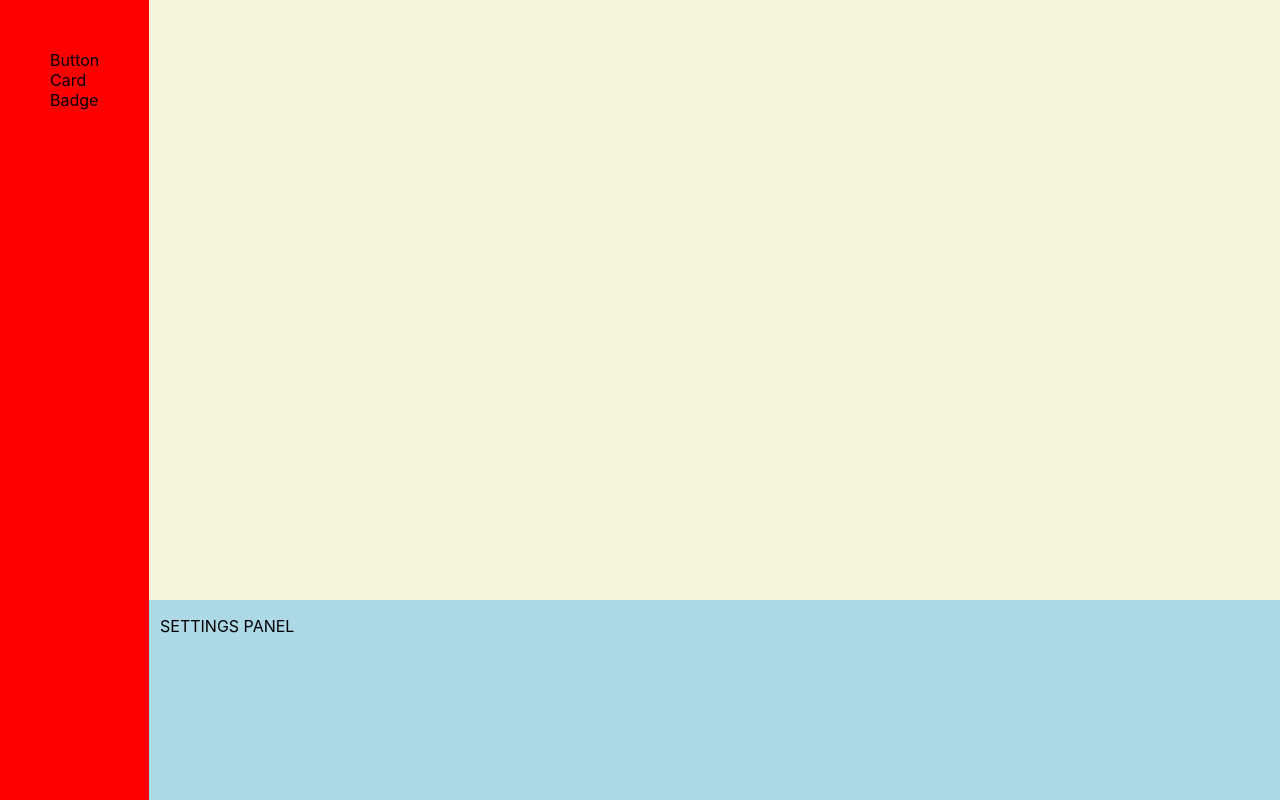
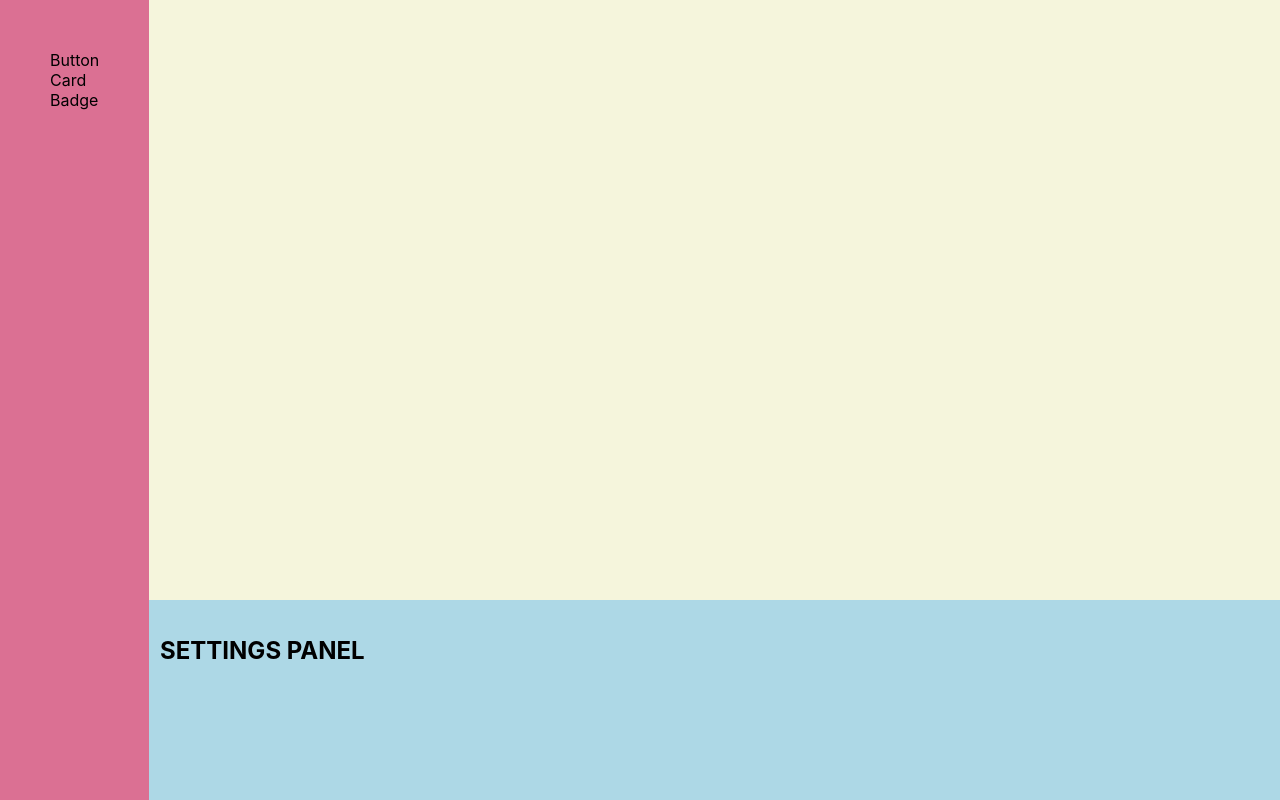
Before and after one commit to praneshpk/react-dnd-component-builder, a React (Create React App) app: page / in a window 1280 px wide. Built offline with nearby package versions, Linux system fonts and the light colour scheme.

Commit message:
enabling property modification

```diff
--- a/src/components/ComponentBuilder/ComponentBuilder.tsx
+++ b/src/components/ComponentBuilder/ComponentBuilder.tsx
@@ -1,20 +1,26 @@
 import React, { useState, Children } from 'react';
 import Library from './Library/Library';
+import { ComponentWrapper } from './Library/ComponentWrapper/ComponentWrapper';
 import Sandbox from './Sandbox/Sandbox';
 import Settings from './Settings/Settings';
 import { Button, Card, Badge } from '@material-ui/core';
 import './ComponentBuilder.scss';
 
 export default function ComponentBuilder() {
-    const [sandbox, setSandbox] = useState<any[]>([]);
-    const setChildren = (child) => {
-        console.log(sandbox);
-        setSandbox([...sandbox, child]);
-    }
+    const [sandbox, setSandbox] = useState<object>({});
+    const [focus, setFocus] = useState();
+
     const components = {
         'Button': {
             component: Button,
-            props: {},
+            props: {
+                variant: 'contained',
+                color: 'primary'
+            },
+            propTypes: {
+                variant: ['text', 'outlined', 'contained'],
+                size: ['small', 'medium', 'large']
+            },
             children: ['Button Component']
         },
         'Card': {
@@ -28,13 +34,32 @@ export default function ComponentBuilder() {
             children: ['Badge Component']
         }
     };
+    const addToSandbox = (id, element) => {
+        const component = (
+            <ComponentWrapper key={id} onClick={() => { setFocus(id); }}>
+                {element}
+            </ComponentWrapper>
+        );
+        setSandbox({ ...sandbox, [id]: component });
+        setFocus(id);
+    };
     return (
         <div className="ComponentBuilder">
             <Library components={components} />
-            <Sandbox components={components} setChildren={setSandbox}>
+            <Sandbox
+                components={components}
+                addToSandbox={addToSandbox}
+            >
                 {sandbox}
             </Sandbox>
-            <Settings setSandbox={setSandbox} sandbox={sandbox} />
+            <Settings
+                components={components}
+                sandbox={sandbox}
+                setSandbox={setSandbox}
+                addToSandbox={addToSandbox}
+                focus={focus}
+                setFocus={setFocus}
+            />
         </div>
     )
 }
--- a/src/components/ComponentBuilder/Library/ComponentWrapper/ComponentWrapper.tsx
+++ b/src/components/ComponentBuilder/Library/ComponentWrapper/ComponentWrapper.tsx
@@ -1,17 +1,16 @@
 import React, { useRef } from 'react';
 
-export function ComponentWrapper({ children }) {
+export function ComponentWrapper({ children, onClick = () => { } }) {
     function drag(evt) {
         if (typeof children === 'string' || children instanceof String) {
             evt.dataTransfer.setData("component", children);
         } else {
-            console.log(children.props.elid);
-            evt.dataTransfer.setData('component', children.props.elid);
+            evt.dataTransfer.setData('component', children.props.id);
         }
     }
 
     return (
-        <div className="ComponentWrapper" draggable="true" onDragStart={drag}>
+        <div className="ComponentWrapper" draggable="true" onDragStart={drag} onClick={onClick}>
             {children}
         </div>
     )
--- a/src/components/ComponentBuilder/Library/Library.scss
+++ b/src/components/ComponentBuilder/Library/Library.scss
@@ -1,8 +1,8 @@
 .Library {
-    z-index: 2;
+    z-index: 10;
     display: flex;
     position: fixed;
-    background: red;
+    background: palevioletred;
     height: 100%;
     flex-direction: column;
     padding: 50px;
--- a/src/components/ComponentBuilder/Sandbox/Sandbox.scss
+++ b/src/components/ComponentBuilder/Sandbox/Sandbox.scss
@@ -1,6 +1,6 @@
 .Sandbox {
-    // position: absolute;
-    z-index: 1;
+    position: relative;
+    z-index: 2;
     background: beige;
     height: 600px;
     // width: 100%;
@@ -11,4 +11,16 @@
         justify-content: center;
         padding: 1rem 10rem;
     }
+    &.mask::after {
+        z-index: 1;
+        content: 'Drop into sandbox';
+        font-size: 62px;
+        color: green;
+        background: rgba(255, 255, 255, .8);
+        position: absolute;
+        top: 0;
+        height: 100%;
+        width: 100%;
+        text-align: center;
+    }
 }
--- a/src/components/ComponentBuilder/Sandbox/Sandbox.tsx
+++ b/src/components/ComponentBuilder/Sandbox/Sandbox.tsx
@@ -1,51 +1,51 @@
-import React, { useState } from 'react';
+import React, { useState, useEffect } from 'react';
 import './Sandbox.scss';
-import { ComponentWrapper } from '../Library/ComponentWrapper/ComponentWrapper';
 
 import { generateKey } from '../Library/Library';
 export interface Props {
     components: object,
-    children: any,
-    setChildren: (children: any[]) => void
+    children?: object,
+    addToSandbox: (id: string, element: React.ReactNode) => void,
 }
-export default function Sandbox({ components, children = [], setChildren }: Props) {
-    //const [children, setChildren] = useState(Array());
+export default function Sandbox({ components, children = {}, addToSandbox }: Props) {
+    const [mask, setMask] = useState(false);
+    function dragOver(evt) {
+        evt.stopPropagation();
+        evt.preventDefault();
+        setMask(true);
+    }
 
-    function dragOver(evt) {
-        evt.preventDefault();
+    function dragLeave(evt) {
+        setMask(false);
     }
+
     function drop(evt) {
         evt.preventDefault();
+        setMask(false);
         const key = evt.dataTransfer.getData('component');
+
         if (key) {
             const split = key.split('_');
-            let elid = key;
+            let id = key;
             const el = components[split[0]];
-            if (split.length > 1) {
-                if (!children.some(e => e.key === key)) {
-                    const element = React.createElement(el.component, { ...el.props, elid }, el.children);
-                    setChildren([
-                        ...children,
-                        (<ComponentWrapper key={elid}>{element}</ComponentWrapper>)
-                    ]);
-                } else {
-                    console.log('just moving');
-                }
-            } else {
-                elid = generateKey(key);
-                const element = React.createElement(el.component, { ...el.props, elid }, el.children);
-                setChildren([
-                    ...children,
-                    (<ComponentWrapper key={elid}>{element}</ComponentWrapper>)
-                ]);
+            let add = true;
+            if (split.length === 1) {
+                id = generateKey(key);
+            } else if (key in children) {
+                console.log('just moving');
+                add = false;
+            }
+            if (add) {
+                const element = React.createElement(el.component, { ...el.props, id }, el.children);
+                addToSandbox(id, element);
             }
         }
 
     }
     return (
-        <div className="Sandbox" onDragOver={dragOver} onDrop={drop}>
+        <div className={`Sandbox ${mask ? 'mask' : ''}`} onDragOver={dragOver} onDragLeave={dragLeave} onDrop={drop}>
             <div className="content">
-                {children}
+                {Object.values(children)}
             </div>
         </div>
     )
--- a/src/components/ComponentBuilder/Settings/Settings.tsx
+++ b/src/components/ComponentBuilder/Settings/Settings.tsx
@@ -1,18 +1,69 @@
-import React, { useState } from 'react';
+import React, { useState, useEffect } from 'react';
 import './Settings.scss';
 
-export default function Settings({ setSandbox, sandbox }) {
-    const [content, setContent] = useState('Settings panel');
+export default function Settings({
+    components, sandbox, setSandbox, addToSandbox, focus, setFocus
+}) {
+    const [content, setContent] = useState(<h2>Settings panel</h2>);
+
     function drop(evt) {
-        console.log(evt);
+        const { [focus]: value, ...newSandbox } = sandbox;
+        setSandbox(newSandbox);
+        setContent(<h2>Settings panel</h2>);
+        setFocus();
     }
     function dragOver(evt) {
-        setContent('Drag here to delete!');
-        // console.log('dragging over!', evt);
+        evt.stopPropagation();
+        evt.preventDefault();
+        setContent(<h2>Drag here to delete!</h2>);
     }
     function dragLeave(evt) {
-        setContent('Settings panel');
+        setContent(focus ? createSettings() : <h2>Settings panel</h2>);
+
     }
+    function createSettings() {
+        const props = sandbox[focus].props.children.props;
+        const { id } = props;
+        const key = id.split('_')[0];
+        const propTypes = components[key].propTypes;
+        let options: React.ReactNode[] = [];
+
+        if (propTypes) {
+            for (const [k, v] of Object.entries(propTypes)) {
+                if (Array.isArray(v)) {
+                    const onChange = (evt) => {
+                        const element = React.createElement(
+                            components[key].component,
+                            { ...props, [k]: evt.target.value },
+                            props.children
+                        );
+                        addToSandbox(id, element);
+                    };
+                    const settingsId = `${k}-settings`;
+                    options.push(
+                        <div key={settingsId}>
+                            <label htmlFor={settingsId}>{k}</label>
+                            <select id={settingsId} onChange={onChange} value={props[k]}>
+                                {v.map(e => <option key={e} value={e}>{e}</option>)}
+                            </select>
+                        </div>
+                    );
+                }
+            }
+        }
+        return (
+            <div>
+                <h2>{`${key} Settings`}</h2>
+                {options}
+            </div>
+        );
+    }
+    useEffect(() => {
+        if (focus) {
+            setContent(createSettings());
+        }
+    }, [focus, sandbox]);
+
     return (
         <div className="Settings" onDrop={drop} onDragOver={dragOver} onDragLeave={dragLeave}>
             <div className="content">
```
